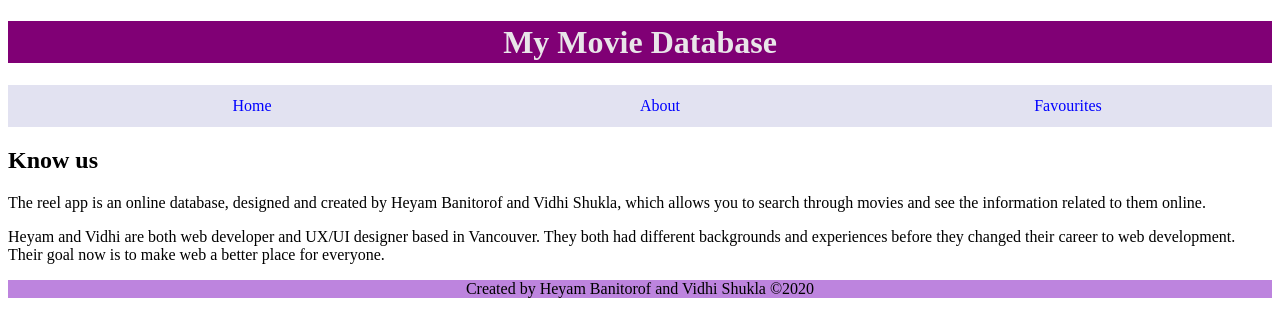
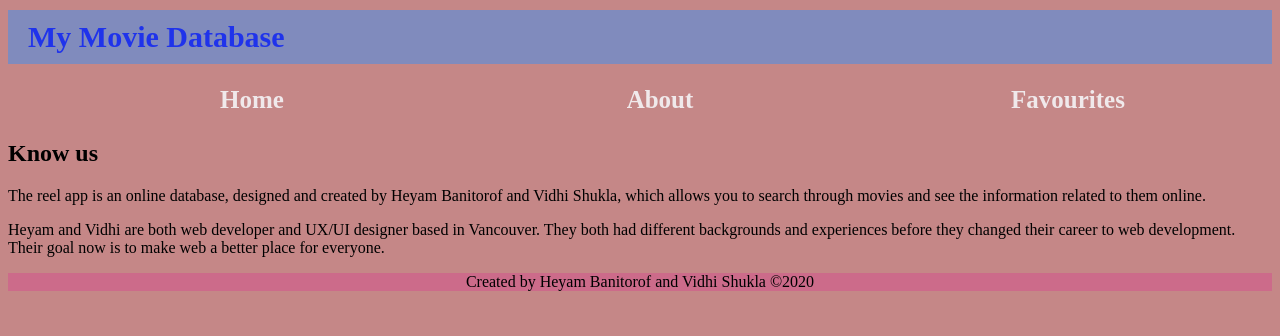
Before and after one commit to heyambt/Movie-Database, a React app: page /about in a window 1280 px wide. Built offline with nearby package versions, Linux system fonts and the light colour scheme.

Commit message:
edit scss

```diff
--- a/src/components/Header.js
+++ b/src/components/Header.js
@@ -2,7 +2,7 @@ import React from 'react';
 import { Link } from 'react-router-dom';
 
 const Header = () => (
-	<header>
+	<header className="heading">
     	<h1><Link to={'/'}>My Movie Database</Link></h1>
 	</header>
 );
--- a/src/components/Home.js
+++ b/src/components/Home.js
@@ -8,6 +8,7 @@ const Home = () => {
 
 			<div className='sort-movie-by'>
 			<label for="sort-movie">What's On</label>
+
 					<select name="selection" id="select" form="select-movie">
 					<option value="popular">Popular</option>
 					<option value="toprated">Top Rated</option>
--- a/src/components/Nav.js
+++ b/src/components/Nav.js
@@ -2,7 +2,7 @@ import React from 'react';
 import { NavLink } from 'react-router-dom';
 
 const Nav = () => (
-	<nav>
+	<nav className="menu">
         <ul>
             <li><NavLink to={'/'} exact>Home</NavLink></li>
             <li><NavLink to={'/about'}>About</NavLink></li>
--- a/src/components/PageNotFound.js
+++ b/src/components/PageNotFound.js
@@ -3,10 +3,11 @@ import { Link } from 'react-router-dom';
 
 const PageNotFound = () => (
 	<main>
-		<section>
+		<section className="home-button">
 			<h2>404 ... : (</h2>
 			<p>Page not found.</p>
-			<p>Go to <Link to="/">Home</Link> page.</p>
+			{/* <p>Go to <Link to="/">Home</Link> page.</p> */}
+			<p>Go to <button><Link to= "/">Home</Link></button></p>
 		</section>
 	</main>
 );
--- a/src/index.js
+++ b/src/index.js
@@ -4,6 +4,7 @@ import AppRouter from './routers/AppRouter';
 import './styles/_nav.scss';
 import './styles/_footer.scss';
 import './styles/_header.scss';
-
+import './styles/_home.scss';
+import './styles/_pageNotFound.scss';
 
  ReactDOM.render( <AppRouter />, document.getElementById('root'));
--- a/src/styles/_footer.scss
+++ b/src/styles/_footer.scss
@@ -1,6 +1,6 @@
 footer {
     padding: 0;
-    background-color: rgba(124, 11, 189, 0.5);
+    background-color: rgba(219, 35, 142, 0.288);
      p {
         &:first-child {
             margin-top: 0;
@@ -11,8 +11,4 @@ footer {
             margin-bottom: 0;
         }
 
-    a {
-        color: yellow;
 }
-
-}
--- a/src/styles/_header.scss
+++ b/src/styles/_header.scss
@@ -1,12 +1,17 @@
 header {
-    background-color: rgb(128, 0, 117);
+    background-color: rgba(76, 143, 231, 0.568);
     padding: 0;
     h1 {
         // @include flatten;
-        text-align: center;
+       display: flex;
+       margin: 10px;
+
     }
     a {
         text-decoration: none;
-        color: rgb(233, 229, 233);
+        color: rgb(31, 51, 235);
+        font-size: 30px;
+        padding: 10px;
+
     }
 }
--- /dev/null
+++ b/src/styles/_home.scss
@@ -0,0 +1,3 @@
+body{
+    background-color: rgba(156, 48, 48, 0.575);
+}
--- a/src/styles/_nav.scss
+++ b/src/styles/_nav.scss
@@ -1,5 +1,6 @@
  nav {
-    background-color:rgba(181, 181, 219, 0.384);
+    .menu{
+        background-color:rgba(195, 65, 207, 0.212);
 
     }
        ul {
@@ -9,14 +10,20 @@
        li {
            flex: 1;
            list-style-type: none;
+
        }
        a {
            display: block;
            text-decoration: none;
-        color: blue;
-        line-height: 42px;
+           font-size: 25px;
+           font-weight: bolder;
+           color: rgb(240, 233, 235);
+           line-height: 40px;
            text-align: center;
            &:hover, &:focus, &:active {
-            background-color: rgba(rgb(235, 139, 139), 0.3);
+               background-color: rgba(rgb(71, 159, 231), 0.3);
            }
+
     }
+
+    }
--- /dev/null
+++ b/src/styles/_pageNotFound.scss
@@ -0,0 +1,9 @@
+.home-button{
+    a{
+          color: black;
+          padding: 0;
+          font-size: 20px;
+          margin: 0;
+    }
+
+}
```
Also changed, not shown: src/styles/styles 2.scss (added). Lines whose indentation alone changed are shown as unchanged.
